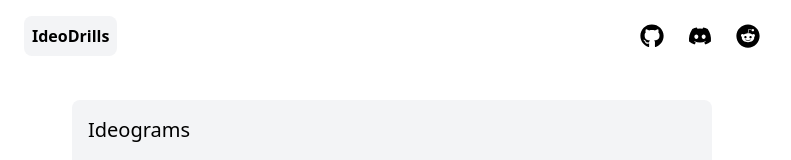
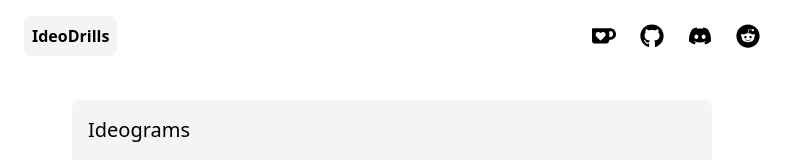
Before and after one commit to nykotar/ideodrills, a React (Create React App) app: page / in a window 1280 px wide. Shown: the top 160 px of the page, without its empty margins (248-1039 px from the left). Built offline with nearby package versions, Linux system fonts and the light colour scheme.

Commit message:
Add ko-fi link

```diff
--- a/src/App.js
+++ b/src/App.js
@@ -1,6 +1,7 @@
 import "./App.css";
 
 import { FaGithub, FaDiscord, FaReddit } from "react-icons/fa";
+import { SiKofi } from "react-icons/si";
 import { useState, useEffect } from "react";
 import Toggle from "./components/Toggle";
 import Badge from "./components/Badge";
@@ -121,6 +122,11 @@ function App() {
             IdeoDrills
           </a>
           <ul className="flex items-center gap-6 text-2xl">
+            <li>
+              <a href="https://ko-fi.com/nykotar">
+                <SiKofi />
+              </a>
+            </li>
             <li>
               <a href="https://github.com/nykotar/ideodrills">
                 <FaGithub />
```
